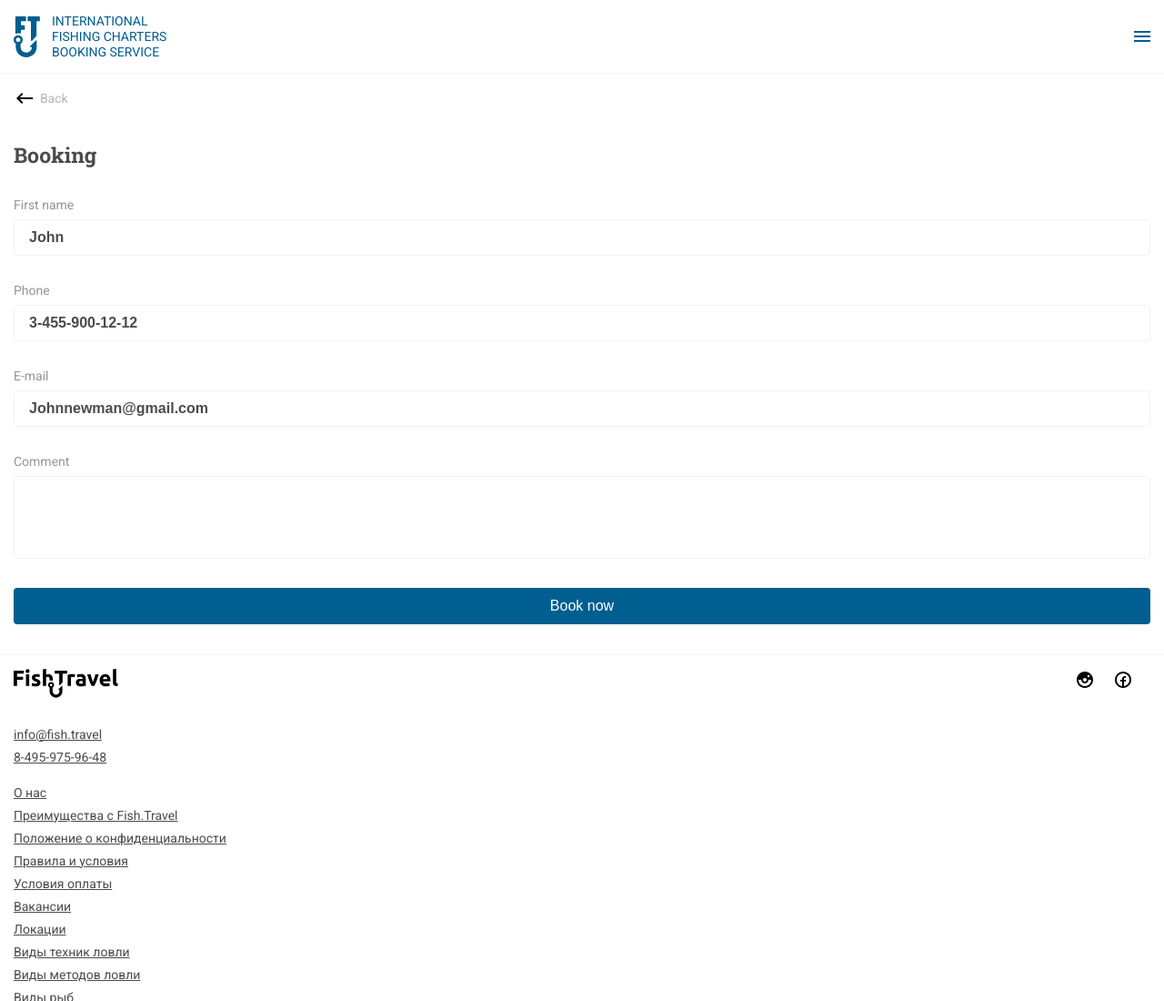
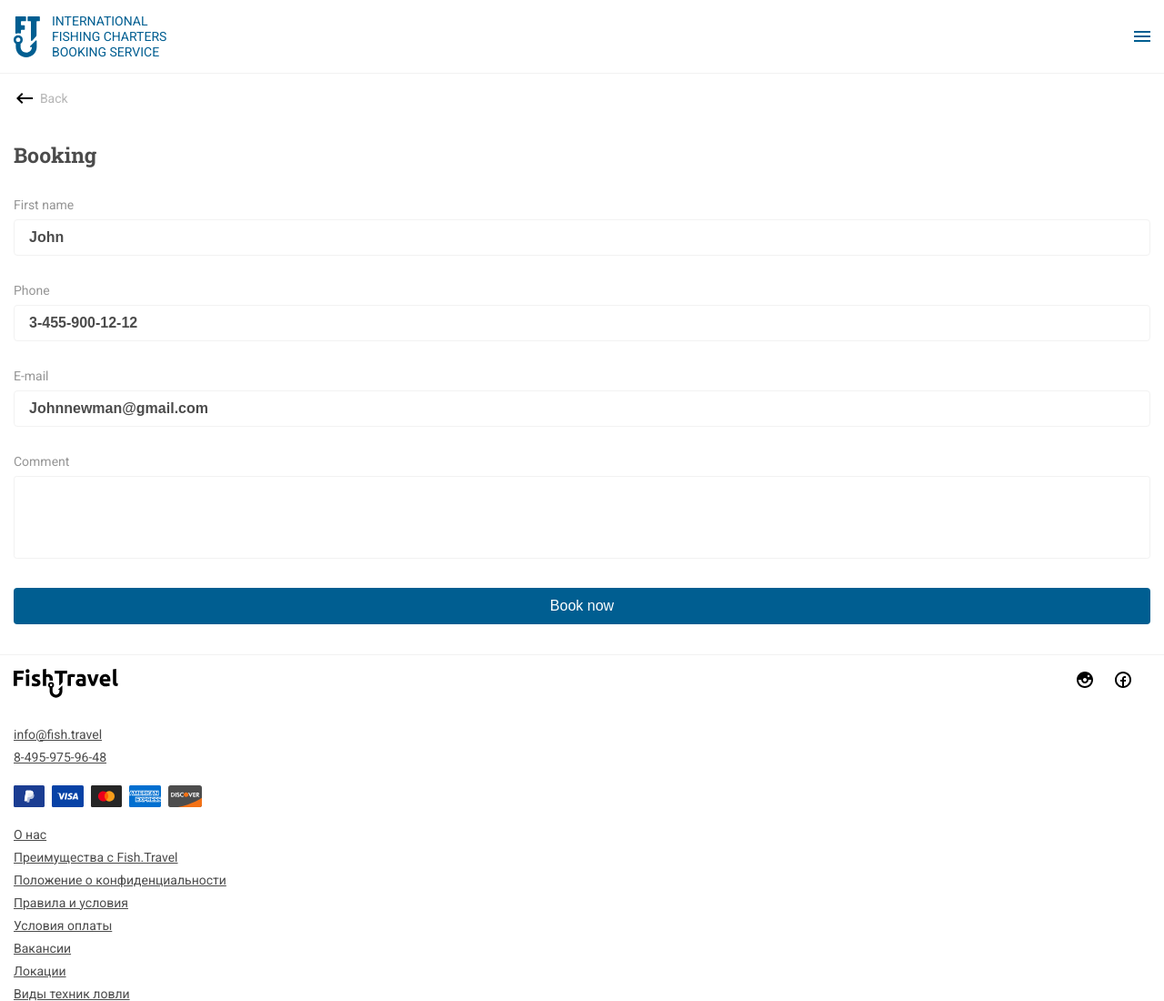
Before and after one commit to tatia-kom/Fish.Travel, a website: page step6.html in a window 1280 px wide. Shown: the top 1100 px of the page at 91% size. Drawn offline with Linux system fonts and the light colour scheme.

Commit message:
fix: payments in footer

```diff
--- a/scss/components/footer/_footer.scss
+++ b/scss/components/footer/_footer.scss
@@ -35,9 +35,11 @@
 
   &__payments {
     margin: em(22) $side-padding 0;
+    display: flex;
 
     img {
-      max-width: em(35);
+      height: em(24);
+      margin-right: em(8);
     }
   }
 
--- a/step6.html
+++ b/step6.html
@@ -71,6 +71,13 @@
             <li><a href="#" class="footer__link">info@fish.travel</a></li>
             <li><a href="#" class="footer__link footer__link--no_line">8-495-975-96-48</a></li>
         </ul>
+        <div class="footer__payments">
+            <img src="img/pay-pal.svg" alt="">
+            <img src="img/visa.svg" alt="">
+            <img src="img/mastercard.svg" alt="">
+            <img src="img/american-express.svg" alt="">
+            <img src="img/discover.svg" alt="">
+        </div>
         <ul class="footer__menu">
             <li><a href="#" class="footer__link">О нас</a></li>
             <li><a href="#" class="footer__link">Преимущества с Fish.Travel</a></li>
```
Also changed, not shown: custom-step1.html (+3 -2 lines), custom-step2.html (+3 -2 lines), custom-step3.html (+3 -2 lines), custom-step4.html (+3 -2 lines), empty.html (+7 -0 lines), index.html (+3 -2 lines), payment.html (+7 -0 lines), ready-step1-5.html (+3 -2 lines), ready-summary.html (+3 -2 lines), step7.html (+7 -0 lines), css/style.min.css, img/discover.svg (added).
